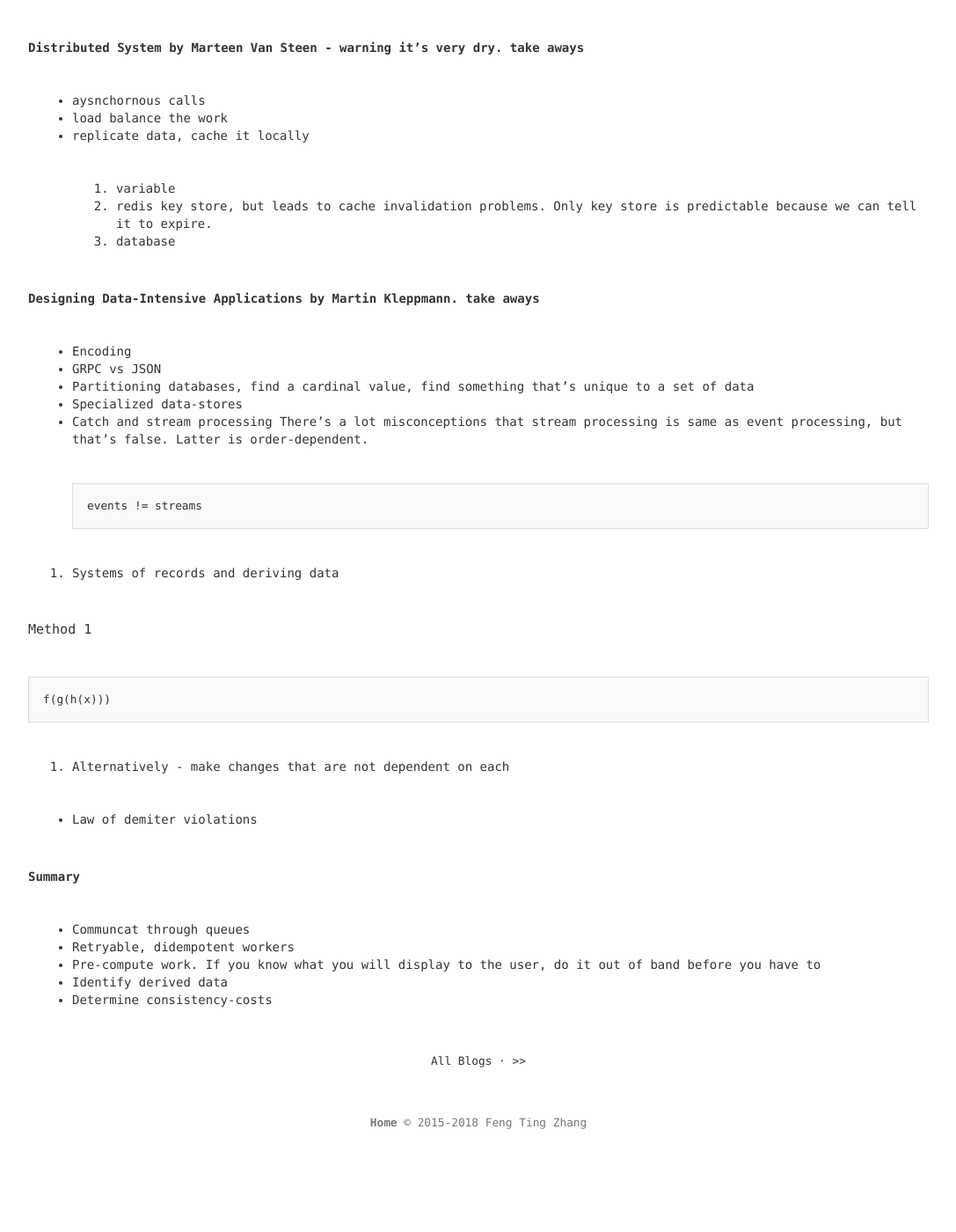
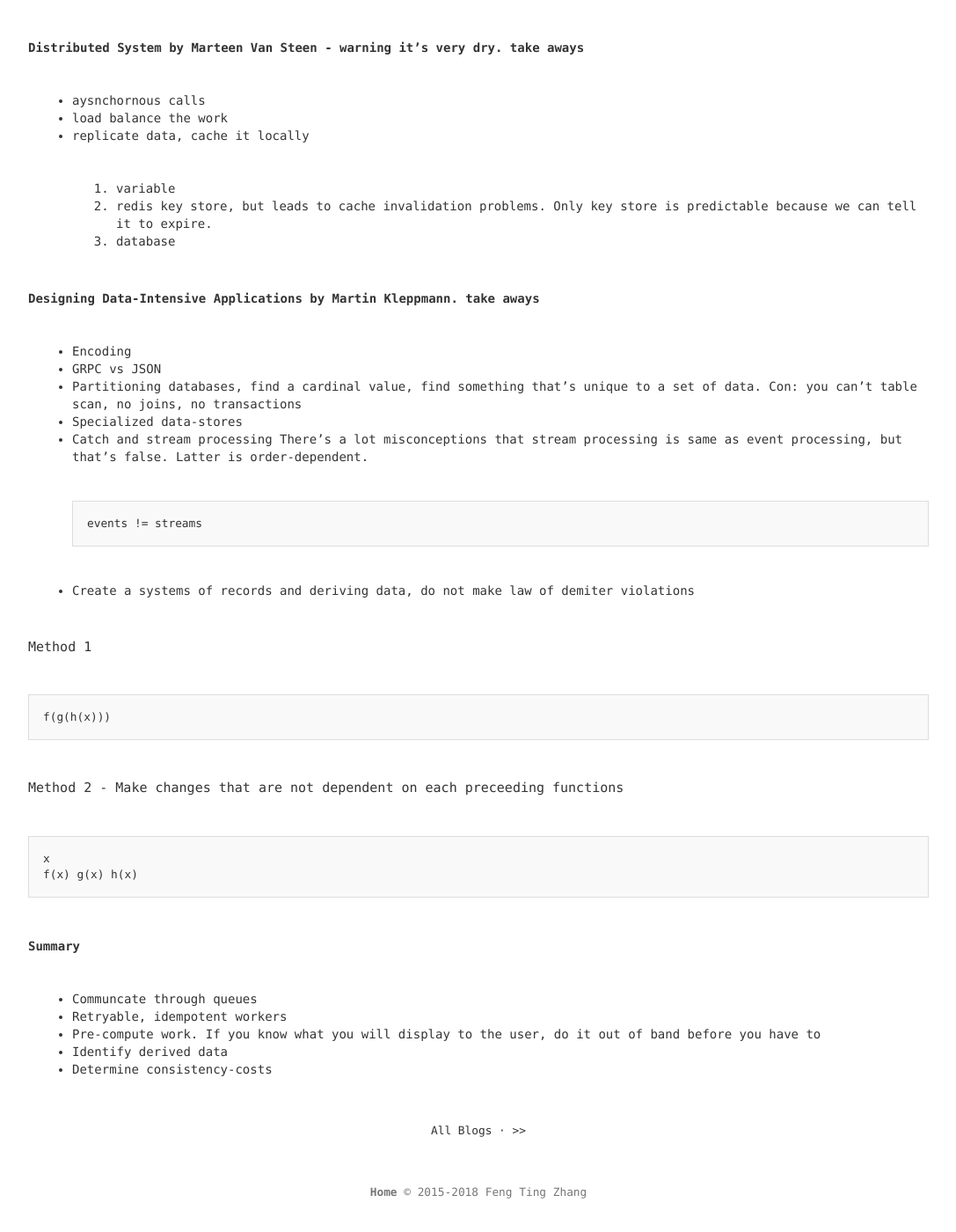
Before and after one commit to fengtingzhang/blog, a Jekyll site: the page built from _posts/2018-11-13-rubyconf-2018-day-one.md, in a window 1280 px wide and 1400 px high, scrolled down 8433 px. Shown: the whole window at 88% size, without its empty margins (96-1183 px from the left). Built offline with Jekyll 4.4.1, drawn with Linux system fonts in a browser that asks for light colours; before the commit the page ends 9754 px from its top, so only the background shows below that; some of the changed text lies outside the part shown.

Commit message:
Update 2018-11-13-rubyconf-2018-day-one.md

````diff
--- a/_posts/2018-11-13-rubyconf-2018-day-one.md
+++ b/_posts/2018-11-13-rubyconf-2018-day-one.md
@@ -284,7 +284,7 @@
 #### Designing Data-Intensive Applications by Martin Kleppmann. take aways
 * Encoding
 * GRPC vs JSON
-* Partitioning databases, find a cardinal value, find something that's unique to a set of data
+* Partitioning databases, find a cardinal value, find something that's unique to a set of data. Con: you can't table scan, no joins, no transactions
 * Specialized data-stores
 * Catch and stream processing
 There's a lot misconceptions that stream processing is same as event processing, but that's false. Latter is order-dependent.
@@ -292,20 +292,22 @@
 events != streams
 ```
 
-1. Systems of records and deriving data
+* Create a systems of records and deriving data, do not make law of demiter violations
 
 Method 1
 ```
 f(g(h(x)))
 ```
 
-2. Alternatively - make changes that are not dependent on each
-
-* Law of demiter violations
+Method 2 - Make changes that are not dependent on each preceeding functions
+```
+x
+f(x) g(x) h(x)
+```
 
 #### Summary
-* Communcat through queues
-* Retryable, didempotent workers
+* Communcate through queues
+* Retryable, idempotent workers
 * Pre-compute work. If you know what you will display to the user, do it out of band before you have to
 * Identify derived data
 * Determine consistency-costs
````
Also changed, not shown: other parts of _posts/2018-11-13-rubyconf-2018-day-one.md (+1 -1 lines).
